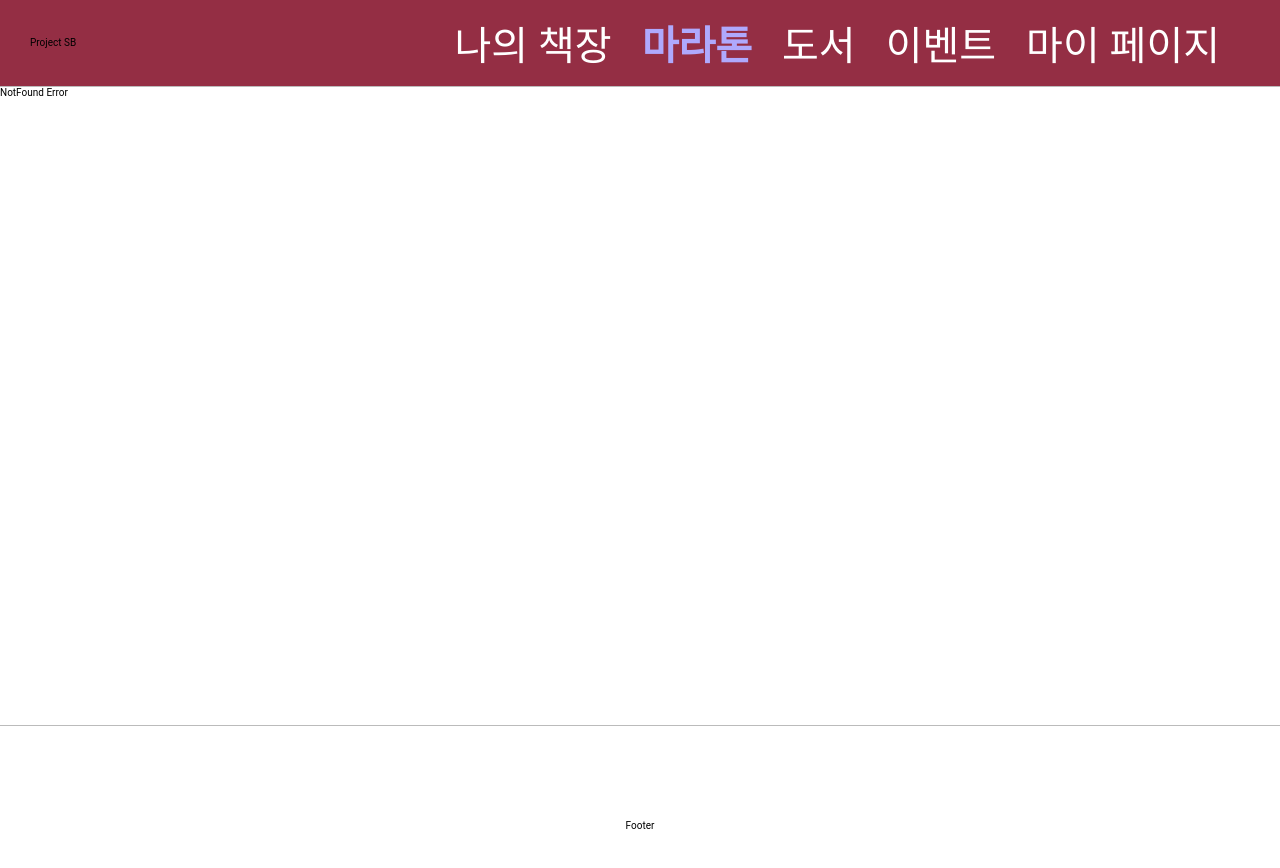
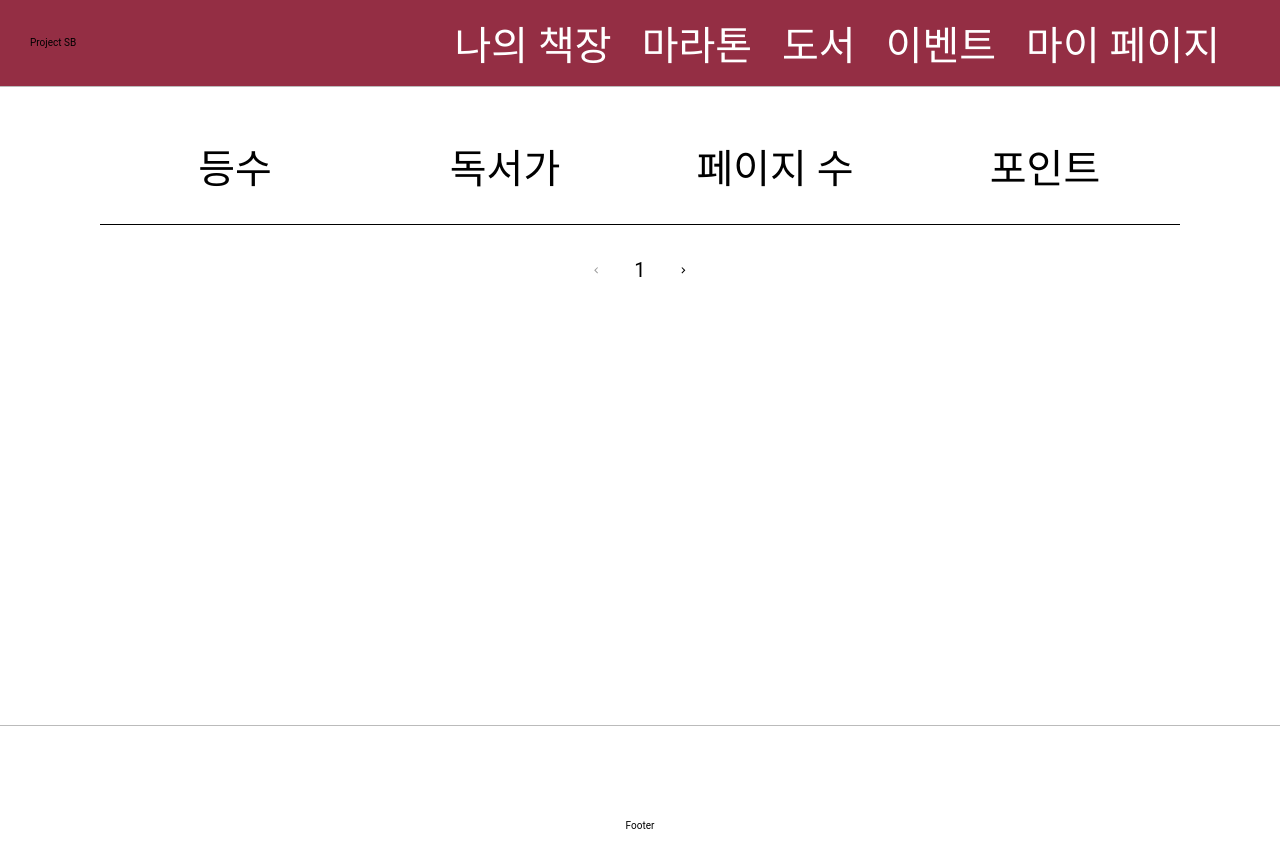
Before and after one commit to songmok/ggoBook, a React (Create React App) app: page /rank/0 in a window 1280 px wide. Shown: the top 868 px of the page. Built offline with nearby package versions, Linux system fonts and the light colour scheme; no server answers.

Commit message:
랭크 기능 추가

```diff
--- a/src/App.js
+++ b/src/App.js
@@ -30,7 +30,7 @@ function App() {
               <Route path="/event" element={<Event />} />
               <Route path="/myPage" element={<MyPage />} />
               <Route path="/complete" element={<Complete />} />
-              <Route path="/rank" element={<Rank />} />
+              <Route path="/rank/:RANK" element={<Rank />} />
               <Route path="/book" element={<Book />} />
               <Route path="/bookdetail/:ISBN" element={<BookDetail />} />
               <Route path="*" element={<NotFound />} />
--- a/src/api/request.js
+++ b/src/api/request.js
@@ -21,6 +21,7 @@ const request = {
   commentUpdate: "/api/onecomment/update",
   scheduleUpdate: "/api/schedule/update",
   scheduleAdd: "/api/schedule/add",
+  rank: "/api/rank/list",
 };
 
 export default request;
--- a/src/components/book/BookList.js
+++ b/src/components/book/BookList.js
@@ -1,8 +1,7 @@
 import React from "react";
 import { Link } from "react-router-dom";
-// import { searchImg } from "assets/images/search_img.jpg";
+
 const BookList = ({ searchResult }) => {
-  console.log(searchResult);
   return (
     <>
       <div className="bookWrap">
--- a/src/components/common/header/data/headjson.js
+++ b/src/components/common/header/data/headjson.js
@@ -1,6 +1,6 @@
 export const navheader = [
   { id: "1", to: "/mycalendar", name: "나의 책장", icon: "book-open" },
-  { id: "2", to: "/rank", name: "마라톤", icon: "person-running" },
+  { id: "2", to: `/rank/1`, name: "마라톤", icon: "person-running" },
   { id: "3", to: "/book", name: "도서", icon: "book" },
   { id: "4", to: "/event", name: "이벤트", icon: "calendar-day" },
   { id: "5", to: "/mypage", name: "마이 페이지", icon: "user" },
--- a/src/components/rank/RankUser.js
+++ b/src/components/rank/RankUser.js
@@ -1,15 +1,15 @@
-import React from "react";
+import React, { useEffect, useState } from "react";
 
-const RankUser = ({ rankuser }) => {
+const RankUser = ({ users }) => {
   return (
     <>
-      {rankuser.map((v, i) => {
+      {users.map((ele, idx) => {
         return (
-          <li key={i}>
-            <span>{v.name}</span>
-            <span>{v.dd}</span>
-            <span>{v.pag}</span>
-            <span>{v.pit}</span>
+          <li key={idx}>
+            <span>{ele.rank}</span>
+            <span>{ele.userName}</span>
+            <span>{ele.totalPage}</span>
+            <span>{ele.totalPoint}</span>
           </li>
         );
       })}
--- a/src/pages/bookDetail/BookDetail.js
+++ b/src/pages/bookDetail/BookDetail.js
@@ -15,7 +15,6 @@ const BookDetail = () => {
   const [subInfo, setSubInfo] = useState([]);
   const [selectOne, setSelectOne] = useState("평점");
   const uiSeq = useSelector((state) => state.user.uiSeq);
-  console.log(uiSeq);
 
   const bookData = async () => {
     await axios({
@@ -39,8 +38,6 @@ const BookDetail = () => {
   useEffect(() => {
     bookData();
   }, []);
-
-  console.log(bookAbout);
 
   const addMybook = () => {
     const body = {
--- a/src/pages/login/Login.tsx
+++ b/src/pages/login/Login.tsx
@@ -15,8 +15,8 @@ const Login = () => {
   return (
     <LoginCss>
       <div className="title">
-        <p className="logo">Project_SB</p>
-        <p className="slogan">한스의 캘린더</p>
+        <p className="logo">꼬북꼬북</p>
+        <p className="slogan">나의 북스케줄</p>
       </div>
       <div className="orBt">
         <span className="on">로그인</span>
@@ -28,12 +28,12 @@ const Login = () => {
         <span className="or"> 또는 </span>
       </div>
       <a href={KAKAO_URL} className="kakao">
-        <img src={kakao} alt="카카오 로그인" />
-        <span>카카오 로그인</span>
+        <img src={kakao} alt="카카오로 시작하기" />
+        <span>카카오로 시작하기</span>
       </a>
       <a href={NAVER_URL} className="naver">
-        <img src={naver} alt="네이버 로그인" />
-        <span>네이버 로그인</span>
+        <img src={naver} alt="네이버로 시작하기" />
+        <span>네이버로 시작하기</span>
       </a>
     </LoginCss>
   );
--- a/src/pages/rank/Rank.js
+++ b/src/pages/rank/Rank.js
@@ -1,17 +1,37 @@
-import React, { useState } from "react";
+import React, { useEffect, useState } from "react";
 import RankCss from "./style/RankCss";
+import instance from "api/instance";
+import request from "api/request";
 
 import RankHead from "components/rank/RankHead";
 import RankUser from "components/rank/RankUser";
-import Pagination from "react-js-pagination";
+// import Pagination from "react-js-pagination";
 import { rankuser } from "pages/rank/data/rankjson";
+import { Link, useParams } from "react-router-dom";
+import Pagination from "@mui/material/Pagination";
+import PaginationItem from "@mui/material/PaginationItem";
+
 const Rank = () => {
-  const [page, setPage] = useState(1);
-  const [items, setItems] = useState(10);
+  const { RANK } = useParams();
+  const [users, setUsers] = useState([]);
+  const [pages, setPages] = useState();
+  console.log(RANK);
+  const page = parseInt(RANK);
+  const rank = async () => {
+    const params = {
+      page: RANK - 1,
+    };
+    await instance.get(request.rank, { params: params }).then((res) => {
+      setUsers(res.data.content);
+      setPages(res.data.totalPages);
+    });
+  };
 
-  const handlePageChange = (page) => {
-    setPage(page);
-  };
+  useEffect(() => {
+    rank();
+  }, [RANK]);
+
+  // const [items, setItems] = useState(10);
 
   return (
     <>
@@ -20,15 +40,23 @@ const Rank = () => {
           <RankHead />
         </ul>
         <ul className="rankUser">
-          <RankUser rankuser={rankuser} />
+          <RankUser users={users} />
         </ul>
-        <Pagination
-          activePage={page}
-          itemsCountPerPage={items}
-          totalItemsCount={rankuser.length - 1}
-          pageRangeDisplayed={10}
-          onChange={handlePageChange}
-        ></Pagination>
+
+        <div className="pagination">
+          <Pagination
+            count={pages}
+            page={page}
+            color="primary"
+            renderItem={(item) => (
+              <PaginationItem
+                component={Link}
+                to={`/rank/${item.page}`}
+                {...item}
+              />
+            )}
+          />
+        </div>
       </RankCss>
     </>
   );
--- a/src/pages/rank/style/RankCss.js
+++ b/src/pages/rank/style/RankCss.js
@@ -4,6 +4,7 @@ import { rankgrid, sectionwrap } from "utils/Layout";
 import { bfaf } from "utils/repeatCss";
 const RankCss = styled.section`
   ${sectionwrap}
+
   .rankHead {
     ${rankgrid}
     padding-bottom: 30px;
@@ -26,6 +27,7 @@ const RankCss = styled.section`
     }
   }
   .rankUser {
+    margin-bottom: 30px;
     > li {
       ${rankgrid}
       padding-top: 45px;
@@ -40,15 +42,15 @@ const RankCss = styled.section`
   }
   .pagination {
     display: flex;
-    flex-wrap: nowrap;
+    justify-content: center;
     li {
       a {
+        font-size: 20px;
         color: black;
         float: left;
         padding: 8px 16px;
         text-decoration: none;
         transition: background-color 0.3s;
-        border: 1px solid #ddd;
       }
     }
   }
--- a/src/pages/signup/Signup.tsx
+++ b/src/pages/signup/Signup.tsx
@@ -12,8 +12,8 @@ const Signup = () => {
   return (
     <SignupCss>
       <div className="title">
-        <p className="logo">Project_SB</p>
-        <p className="slogan">한스의 캘린더</p>
+        <p className="logo">꼬북꼬북</p>
+        <p className="slogan">나의 북스케줄</p>
       </div>
       <div className="orBt">
         <span onClick={goLogin}>로그인</span>
```
